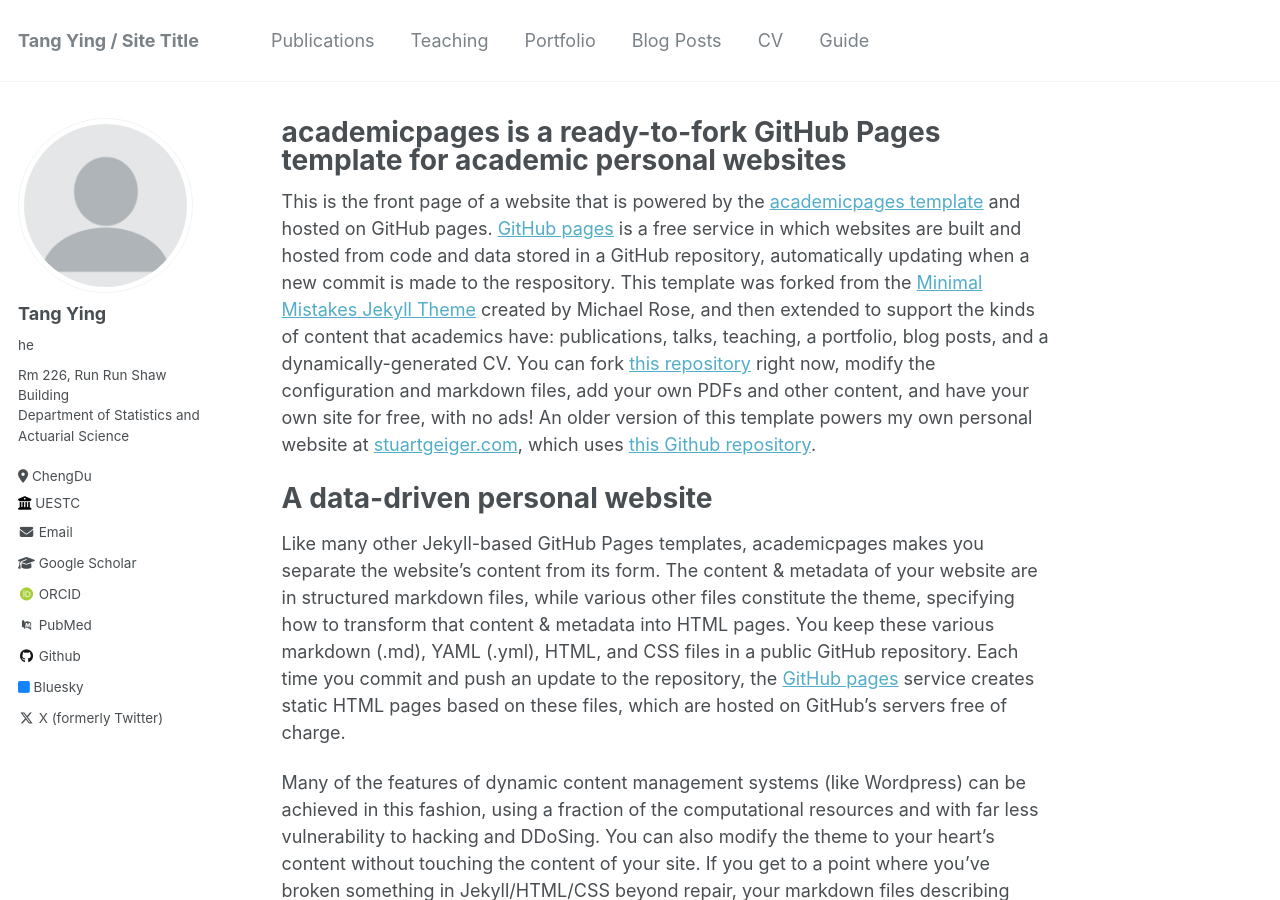
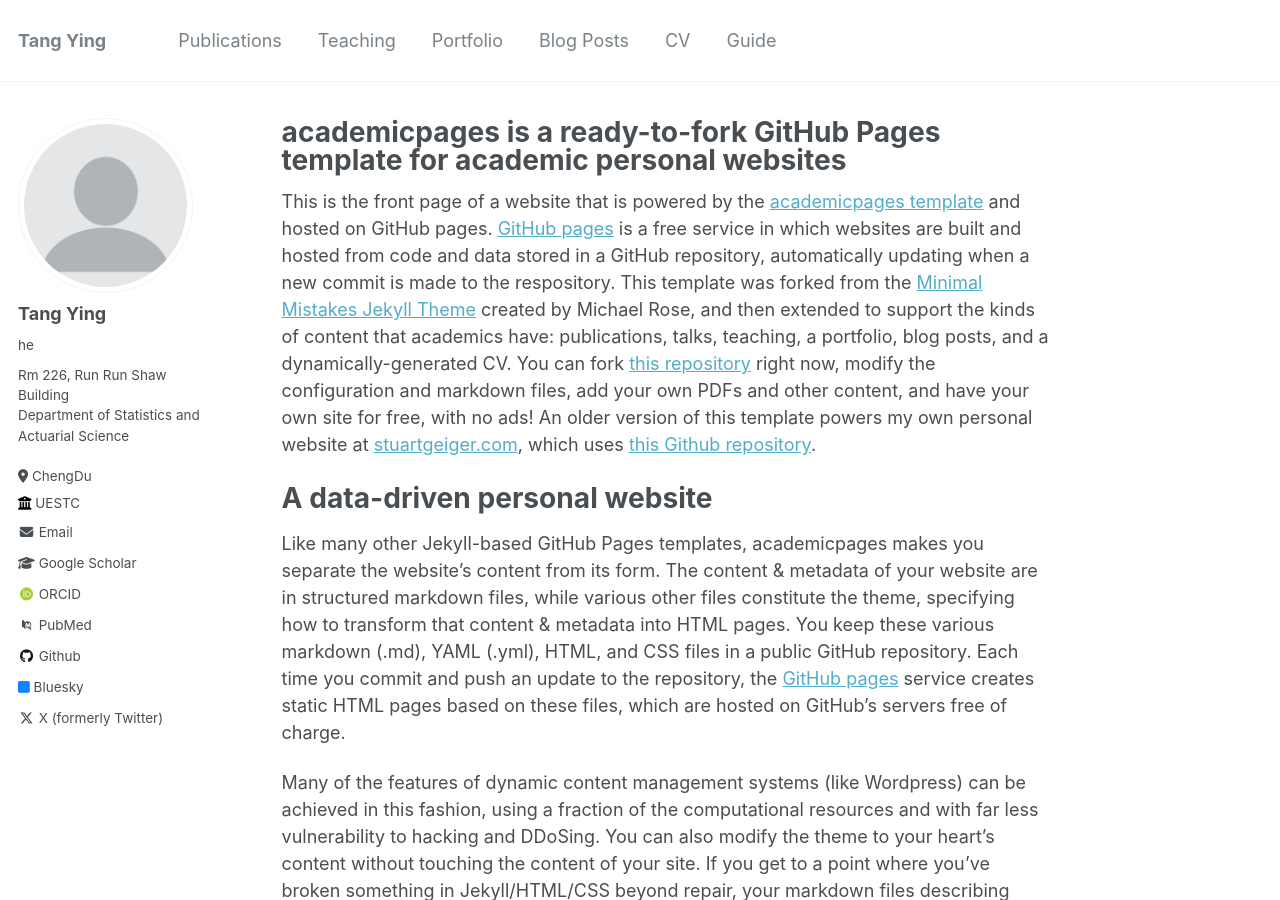
Before and after one commit to wangfangfang1111/my_blog, a Jekyll site: the page built from _pages/about.md, in a window 1280 px wide and 900 px high. Built offline with Jekyll 4.4.1, drawn with Linux system fonts in a browser that asks for light colours; some web fonts are replaced.

Commit message:
Update _config.yml

```diff
--- a/_config.yml
+++ b/_config.yml
@@ -7,8 +7,8 @@
 # server process.
 
 # Basic Site Settings
-locale                   : "en-US"
-title                    : "Tang Ying / Site Title"
+locale                   : "China"
+title                    : "Tang Ying"
 title_separator          : "-"
 name                     : &name "Tang Ying"
 description              : &description "Professor"
```
